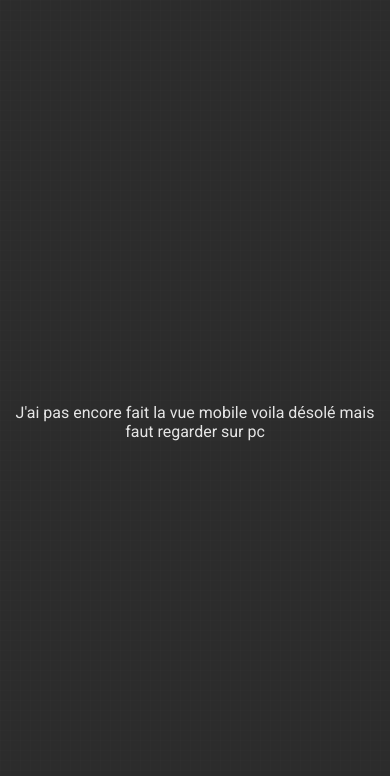
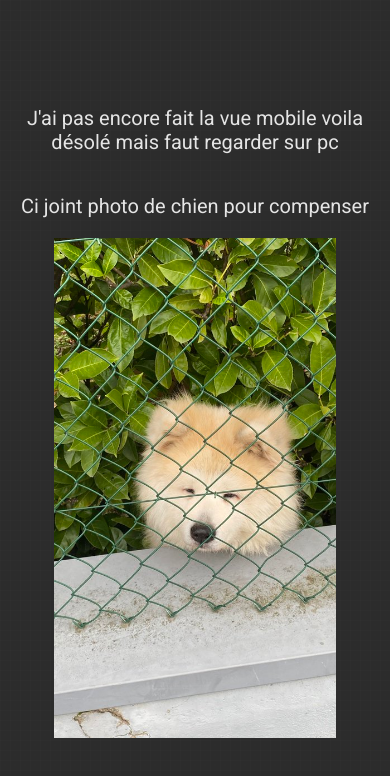
Before and after one commit to sltcestloic/sltcestloic.dev, an Angular app in the folder WebClient/: page / in a window 390 px wide. Shown: the top 776 px of the page. Built offline with nearby package versions, Linux system fonts and the light colour scheme.

Commit message:
style: add toutou to mobile screen

```diff
--- a/WebClient/src/app/pages/home/home.component.html
+++ b/WebClient/src/app/pages/home/home.component.html
@@ -7,6 +7,8 @@
             ProjectImage="assets/images/sltcestloic.png"></project-card>
     </div>
     <div class="no-mobile" *ngIf="isMobile">
-        J'ai pas encore fait la vue mobile voila désolé mais faut regarder sur pc
+        <span style="margin-bottom: 40px;">J'ai pas encore fait la vue mobile voila désolé mais faut regarder sur pc</span>
+        <span>Ci joint photo de chien pour compenser</span>
+        <img src="assets/images/toutou.jpg" alt="">
     </div>
 </div>
--- a/WebClient/src/app/pages/home/home.component.scss
+++ b/WebClient/src/app/pages/home/home.component.scss
@@ -12,6 +12,16 @@
     }
 
     .no-mobile {
+        display: flex;
+        flex-direction: column;
+        align-items: center;
+        justify-content: center;
         text-align: center;
+        font-size: 20px;
+
+        img {
+            height: 500px;
+            margin-top: 20px;
+        }
     }
 }
```
Also changed, not shown: WebClient/src/assets/images/toutou.jpg (added).
